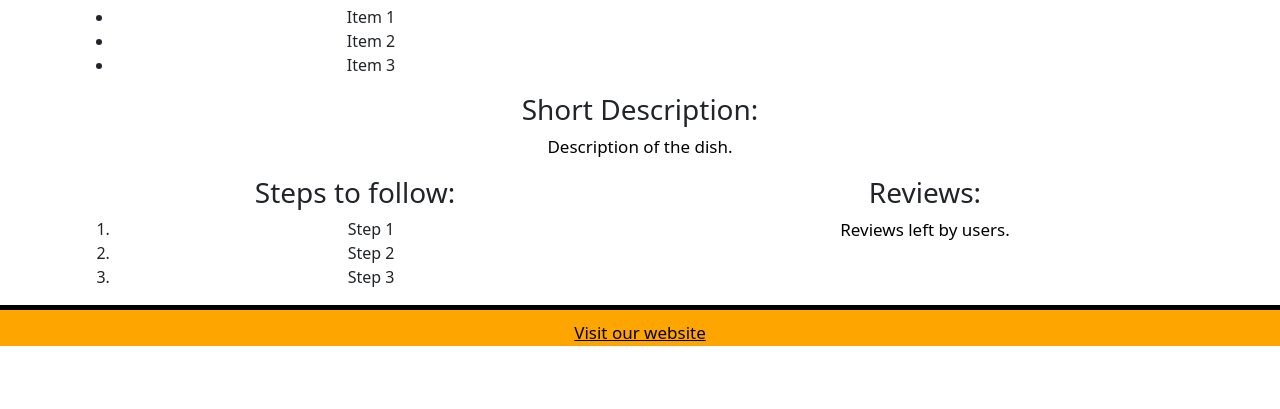
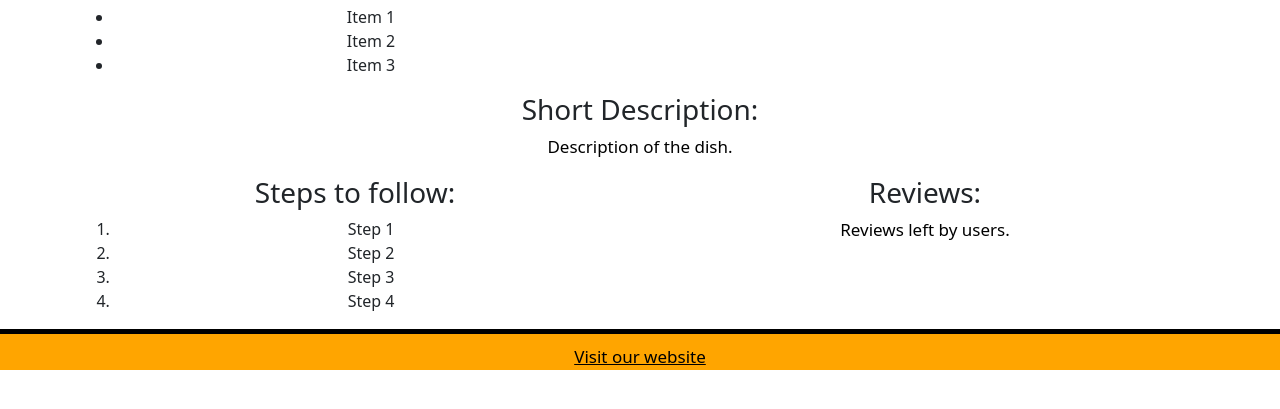
Before and after one commit to IMuhim/find-a-recipe, a plain HTML site: page index.html in a window 1280 px wide. Shown: the part 337-746 px from the top of the page. Drawn offline with nearby package versions, Linux system fonts and the light colour scheme.

Commit message:
Inital commit

```diff
--- a/index.html
+++ b/index.html
@@ -45,6 +45,7 @@
             <li>Step 1 </li>
             <li>Step 2 </li>
             <li>Step 3 </li>
+            <li>Step 4 </li>
         </ol>
         </div>
         <div class="col-6">
```
